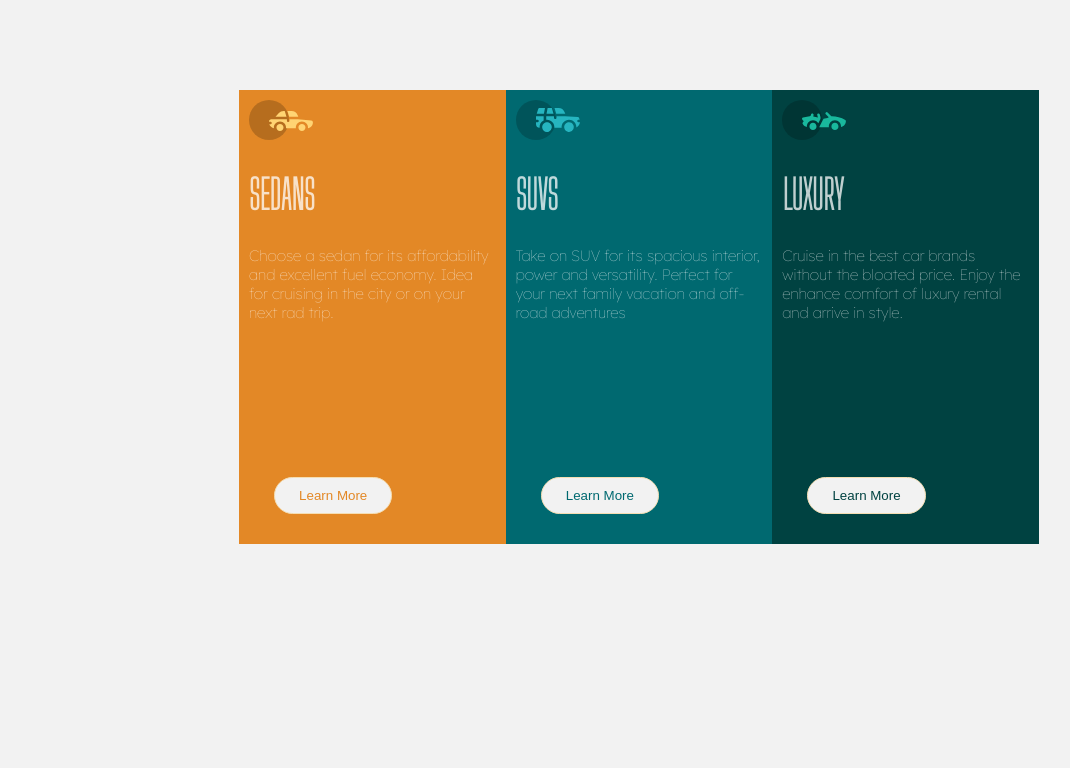
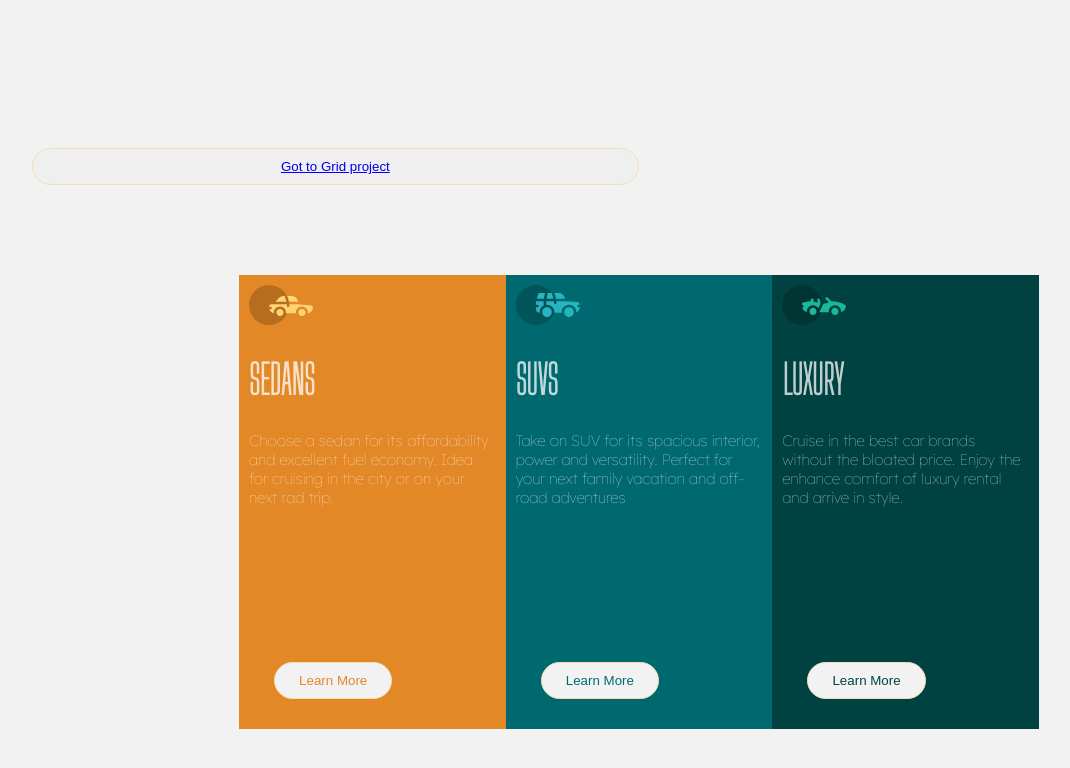
Before and after one commit to RobsenGelana/css-flexbox, a plain HTML site: page index.html in a window 1280 px wide. Shown: the whole page, without its empty margins (1-1071 px from the left). Drawn offline with Linux system fonts and the light colour scheme; a web font is replaced by a local one.

Commit message:
Update index.html
adding a button

```diff
--- a/index.html
+++ b/index.html
@@ -17,6 +17,7 @@
 </head>
 
 <body>
+    <button><a href="grid.html"> Got to Grid project </a></button>
     <div class="container">
         <div class="box box1">
             <img src="icon-sedans.svg" alt="">
```
